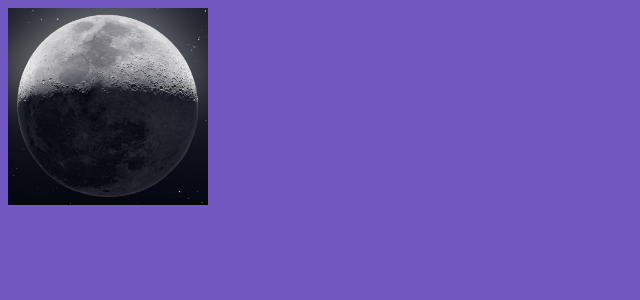
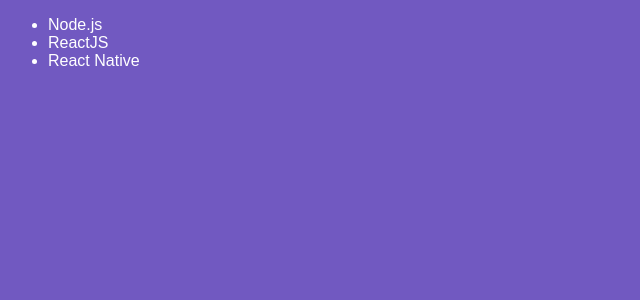
Before and after one commit to emersonbrs/modulo-react-rocketseat, a React app: page / in a window 1280 px wide. Shown: the top 300 px of the page, without its empty margins (0-640 px from the left). Built offline with nearby package versions, Linux system fonts and the light colour scheme.

Commit message:
Criando Class Components

```diff
--- a/babel.config.js
+++ b/babel.config.js
@@ -1,6 +1,4 @@
 module.exports = {
-  presets: [
-    "@babel/preset-env",
-    "@babel/preset-react"
-  ]
-}
+  presets: ["@babel/preset-env", "@babel/preset-react"],
+  plugins: ["@babel/plugin-proposal-class-properties"]
+};
--- a/package.json
+++ b/package.json
@@ -9,6 +9,7 @@
   },
   "devDependencies": {
     "@babel/core": "^7.4.5",
+    "@babel/plugin-proposal-class-properties": "^7.4.4",
     "@babel/preset-env": "^7.4.5",
     "@babel/preset-react": "^7.0.0",
     "babel-loader": "^8.0.6",
--- a/src/App.js
+++ b/src/App.js
@@ -1,10 +1,10 @@
 import React from "react"; // Todo lugar que usar a sintaxe JSX, o React precisa estar sendo importado
 import "./App.css";
 
-import lua from "./assets/lua.jpg";
+import TechList from "./components/TechList";
 
 function App() {
-  return <img width="200" src={lua} />;
+  return <TechList />;
 }
 
 export default App;
--- /dev/null
+++ b/src/components/TechList.js
@@ -0,0 +1,28 @@
+import React, { Component } from "react";
+
+class TechList extends Component {
+  /*constructor() {
+    this.state = {
+      techs: ["Node.js", "ReactJS", "React Native"]
+    };
+  }*/
+
+  // Para que o componente possa entender a variável de estado passada abaixo
+  // é preciso instalar a dependência @babel/plugin-proposal-class-properties -D
+  state = {
+    techs: ["Node.js", "ReactJS", "React Native"]
+  };
+
+  render() {
+    console.log(this.state);
+    return (
+      <ul>
+        <li>Node.js</li>
+        <li>ReactJS</li>
+        <li>React Native</li>
+      </ul>
+    );
+  }
+}
+
+export default TechList;
```
Also changed, not shown: 1 other file (tests, documents, lock files or other folders).
